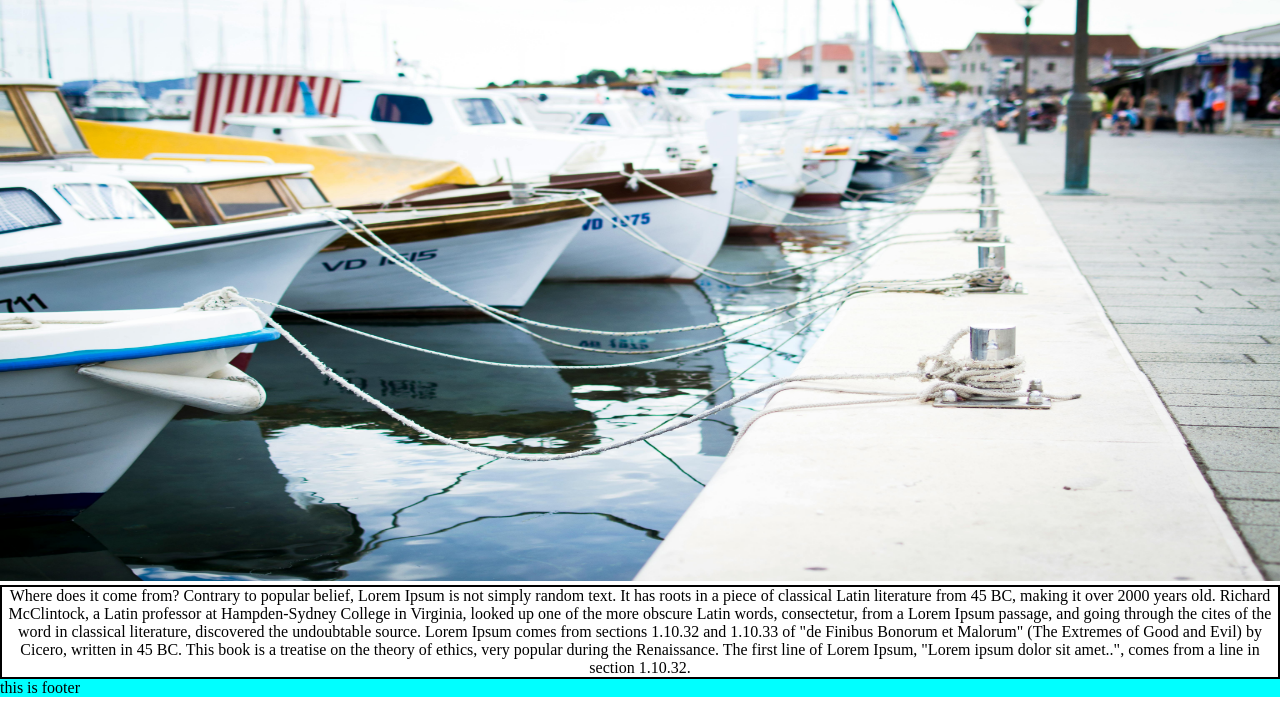
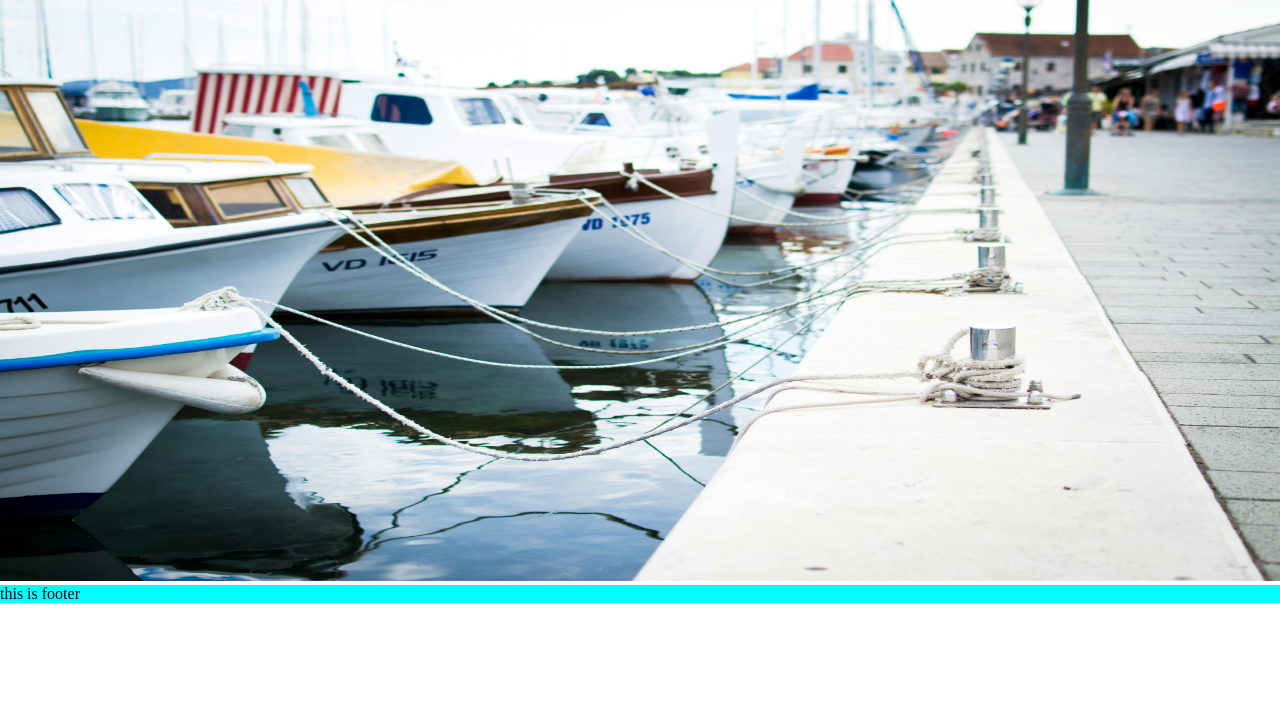
Before and after one commit to jerrypacz/Work, a plain HTML site: page index.html in a window 1280 px wide. Shown: the part 93-800 px from the top of the page. Drawn offline with Linux system fonts and the light colour scheme.

Commit message:
Uploaded changes

```diff
--- a/index.html
+++ b/index.html
@@ -32,7 +32,7 @@
             <div class="banner-image"> <img src="/Pictures/Port.jpg" alt="Port">
             </div>
         </div>
-        <div class="body-container">
+        <!-- <div class="body-container">
             <div class="body-content">Where does it come from?
             Contrary to popular belief, Lorem Ipsum is not simply random text.
             It has roots in a piece of classical Latin literature from 45 BC,
@@ -48,7 +48,7 @@
             "Lorem ipsum dolor sit amet..", comes from a line in section
             1.10.32.
             </div>
-        </div>
+        </div> -->
         <footer class="footer-container" style="background-color: aqua;">this is
             footer</footer>
     </body>
```
